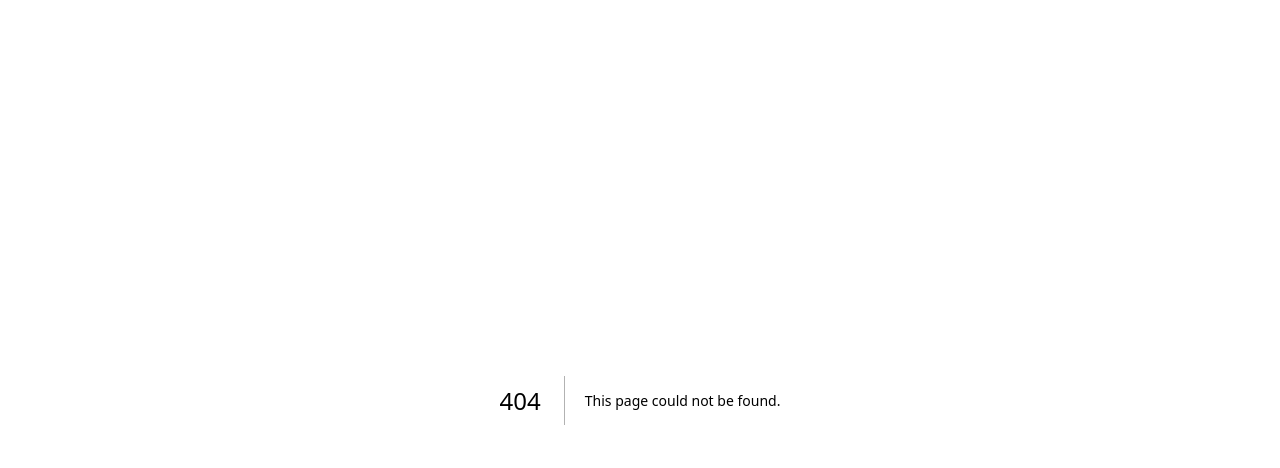
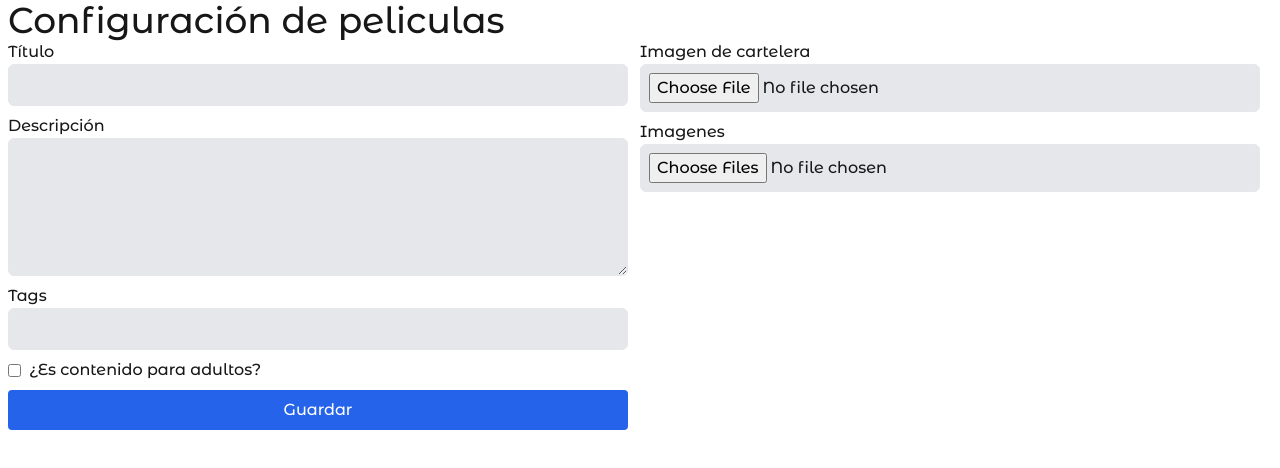
Before and after one commit to ignacioTrevisan/cine-click, a Next.js app: page /admin/newMovie in a window 1280 px wide. Before the commit this address had no page. Shown: the top 468 px of the page. Built offline with nearby package versions, Linux system fonts and the light colour scheme.

Commit message:
added new movie page

```diff
--- /dev/null
+++ b/src/app/admin/layout.tsx
@@ -0,0 +1,18 @@
+import { Sidebar } from "./ui/sidebar";
+
+
+
+
+export default function RootLayout({
+    children,
+}: Readonly<{
+    children: React.ReactNode;
+}>) {
+    return (
+        <div className="flex">
+            <Sidebar />
+            {children}
+        </div>
+
+    );
+}
--- /dev/null
+++ b/src/app/admin/newMovie/page.tsx
@@ -0,0 +1,17 @@
+import type { Metadata } from 'next'
+import { MovieForm } from './ui/MovieForm';
+
+
+export const metadata: Metadata = {
+    title: 'Add new movie Title',
+    description: 'Add new movie Description'
+};
+
+export default function AddNewMovie() {
+    return (
+        <div className=' w-full pl-2  '>
+            <h1 className='text-4xl'>Configuración de peliculas</h1>
+            <MovieForm />
+        </div>
+    );
+};
--- /dev/null
+++ b/src/app/admin/newMovie/ui/MovieForm.tsx
@@ -0,0 +1,141 @@
+"use client"
+
+import { SideBarStore } from "@/app/store/sideBarStore";
+import { useForm } from "react-hook-form";
+
+interface FormInput {
+    title: string,
+    description: string,
+    price: number,
+    PrincipalImage: File;
+    images?: File[];
+    tags: string,
+    adult: boolean,
+    dates: Date[]
+}
+export const MovieForm = () => {
+    const { handleSubmit, register, formState: { isValid }, getValues, setValue, watch } =
+        useForm<FormInput>({
+            // defaultValues:
+            // {
+            //     ...product,
+            //     tags: product.tags?.join(','),
+            //     description: product.description!,
+            //     sizes: product.sizes ?? [],
+            //     images: undefined
+            // }
+        })
+    const onSubmit = async (data: FormInput) => {
+        console.log({ data })
+        //     const form = new FormData();
+        //     const { images, ...productValue } = data;
+        //     if (product.id) {
+
+        //         form.append('id', product.id ?? '')
+        //     }
+        //     if (images) {
+        //         for (let i = 0; i < images.length; i++) {
+        //             form.append('images', images[i])
+        //         }
+        //     }
+        //     form.append('title', productValue.title)
+        //     form.append('tags', productValue.tags)
+        //     form.append('description', productValue.description)
+        //     form.append('gender', productValue.gender)
+        //     form.append('inStock', productValue.inStock.toString())
+        //     form.append('price', productValue.price.toString())
+        //     form.append('slug', productValue.slug)
+        //     form.append('categoryId', productValue.categoryId)
+        //     form.append('sizes', productValue.sizes.toString())
+        //     const { ok, product: newProduct } = await AddUpdateProducts(form);
+        //     if (ok) {
+        //         router.replace(`/admin/products/${newProduct!.slug}`)
+        //     }
+        // }
+
+        // const handleDelete = async (id: string, url: string) => {
+        //     const resp = await DeleteProductImages(id, url);
+        //     console.log(resp)
+    }
+    const { closeSideBar } = SideBarStore()
+    return (
+        <form className="grid px-5 mb-16 grid-cols-1 sm:px-0 sm:grid-cols-2 gap-3 mr-5" onSubmit={handleSubmit(onSubmit)} onClick={() => closeSideBar()}>
+            {/* Textos */}
+            <div className="w-full">
+                <div className="flex flex-col mb-2">
+                    <span>Título</span>
+                    <input type="text" className="p-2 border rounded-md bg-gray-200"  {...register('title', { required: true })} />
+                </div>
+
+
+                <div className="flex flex-col mb-2">
+                    <span>Descripción</span>
+                    <textarea
+                        rows={5}
+                        className="p-2 border rounded-md bg-gray-200"
+
+                        {...register('description', { required: true })}
+                    />
+                </div>
+
+
+
+
+
+
+                <div className="flex flex-col mb-2">
+                    <span>Tags</span>
+                    <input type="text" className="p-2 border rounded-md bg-gray-200"
+                        {...register('tags', { required: true })}
+                    />
+                </div>
+
+
+
+                <div className="flex flex-col mb-2">
+                    <label className="flex items-center">
+                        <input
+                            type="checkbox"
+                            {...register('adult')}
+                            className="mr-2"
+                        />
+                        ¿Es contenido para adultos?
+                    </label>
+                </div>
+
+                <button className="btn-primary w-full">
+                    Guardar
+                </button>
+
+            </div>
+
+            {/* Selector de tallas y fotos */}
+            <div className="w-full">
+                <div className="flex flex-col mb-2">
+                    <span>Imagen de cartelera</span>
+                    <input
+                        type="file"
+
+                        {...register('PrincipalImage', { required: true, min: 0 })}
+                        className="p-2 border rounded-md bg-gray-200"
+                        accept="image/png, image/jpeg, image/avif"
+                    />
+
+
+                </div>
+                <div className="flex flex-col mb-2">
+                    <span>Imagenes</span>
+                    <input
+                        type="file"
+                        multiple
+                        {...register('images')}
+                        className="p-2 border rounded-md bg-gray-200"
+                        accept="image/png, image/jpeg, image/avif"
+                    />
+
+
+                </div>
+            </div>
+        </form>
+    )
+}
--- /dev/null
+++ b/src/app/admin/ui/sidebar.tsx
@@ -0,0 +1,51 @@
+'use client'
+import { SidebarButton } from './sidebarButton'
+import { IoAddOutline, IoFileTrayStackedOutline, IoHomeOutline, IoReorderFourOutline, IoSettingsOutline } from 'react-icons/io5'
+import { BiMoviePlay } from 'react-icons/bi'
+import { TiPlusOutline } from 'react-icons/ti'
+
+import { SideBarStore } from '@/app/store/sideBarStore'
+
+export const Sidebar = () => {
+    const { isOpenSideBar, openSideBar, closeSideBar } = SideBarStore()
+    return (
+        <>
+
+            <div className={`${isOpenSideBar ? 'hidden' : 'block'} relative left-0 top-0 sm:hidden w-[40px] flex items-start justify-start cursor-pointer`}
+
+            >   <button onClick={() => openSideBar()}>
+
+                    <IoReorderFourOutline size={34} />
+                </button>
+            </div>
+            <div className={` ${isOpenSideBar ? 'sticky h-screen w-[300px]' : 'absolute w-[0px]'}  ${isOpenSideBar ? 'left-0' : '-left-[270px]'}  sm:left-0 transition-all pt-[10px] ${isOpenSideBar && 'bg-gray-300'}  sm:bg-gray-300 overflow-hidden`}>
+                <div className={`${isOpenSideBar ? 'block' : 'hidden'} `}>
+                    <div onClick={() => closeSideBar()}>
+
+                        <SidebarButton text='Volver al inicio' icon={<IoHomeOutline />} url='#' />
+                    </div>
+                    <div className='mt-10 sm:m-5' />
+                    <div onClick={() => closeSideBar()}>
+
+                        <SidebarButton text='Todas las peliculas' icon={<IoFileTrayStackedOutline />} url='#' />
+                    </div>
+                    <div className='mt-10 sm:m-5' />
+                    <div onClick={() => closeSideBar()}>
+
+                        <SidebarButton text='Agregar nueva pelicula' icon={<TiPlusOutline />} url='#' />
+                    </div>
+                    <div className='mt-10 sm:m-5' />
+                    <div onClick={() => closeSideBar()}>
+
+                        <SidebarButton text='Cartelera' icon={<BiMoviePlay />} url='#' />
+                    </div>
+                    <div className='mt-10 sm:m-5' />
+                    <div onClick={() => closeSideBar()}>
+
+                        <SidebarButton text='Configuracion de salas' icon={<IoSettingsOutline />} url='#' />
+                    </div>
+                </div>
+            </div>
+        </>
+    )
+}
--- /dev/null
+++ b/src/app/admin/ui/sidebarButton.tsx
@@ -0,0 +1,18 @@
+'use client'
+
+import Link from "next/link"
+import { ReactNode } from "react"
+
+interface Props {
+    url: string,
+    text: string,
+    icon: ReactNode
+}
+export const SidebarButton = ({ url, text, icon }: Props) => {
+    return (
+        <div className="w-full h-[30px] flex items-center gap-1 cursor-pointer hover:bg-gray-500 p-1 hover:text-white">
+            {icon}{text}
+            <Link href={url} />
+        </div>
+    )
+}
--- /dev/null
+++ b/src/app/store/sideBarStore.ts
@@ -0,0 +1,13 @@
+import { create } from "zustand";
+
+export interface SideBarState {
+    isOpenSideBar: boolean;
+    openSideBar: () => void;
+    closeSideBar: () => void;
+}
+
+export const SideBarStore = create<SideBarState>()((set, get) => ({
+    isOpenSideBar: false,
+    openSideBar: () => { set({ isOpenSideBar: true }) },
+    closeSideBar: () => { set({ isOpenSideBar: false }) },
+}));
```
Also changed, not shown: package.json (+5 -3 lines), 1 other file (tests, documents, lock files or other folders).
